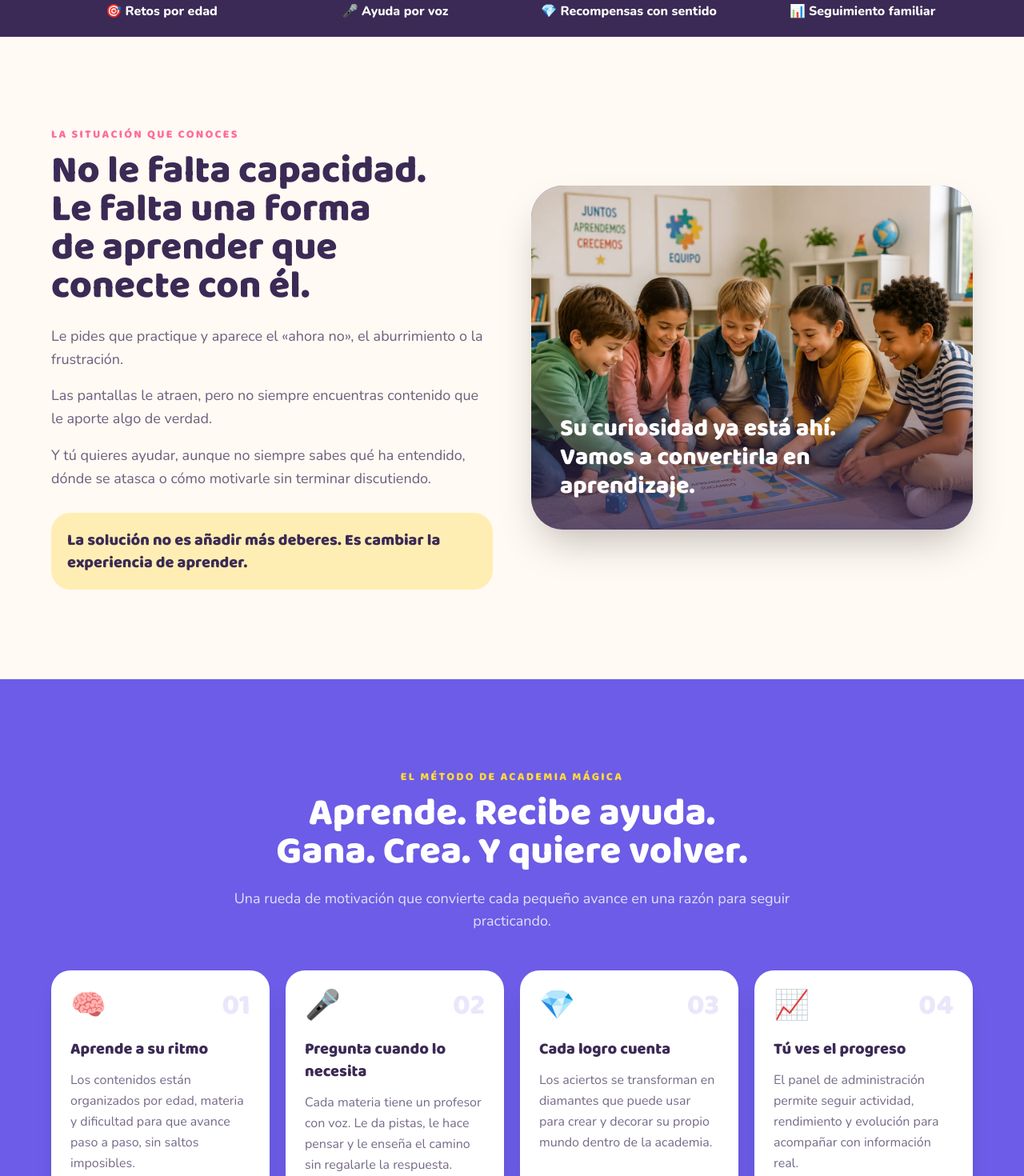
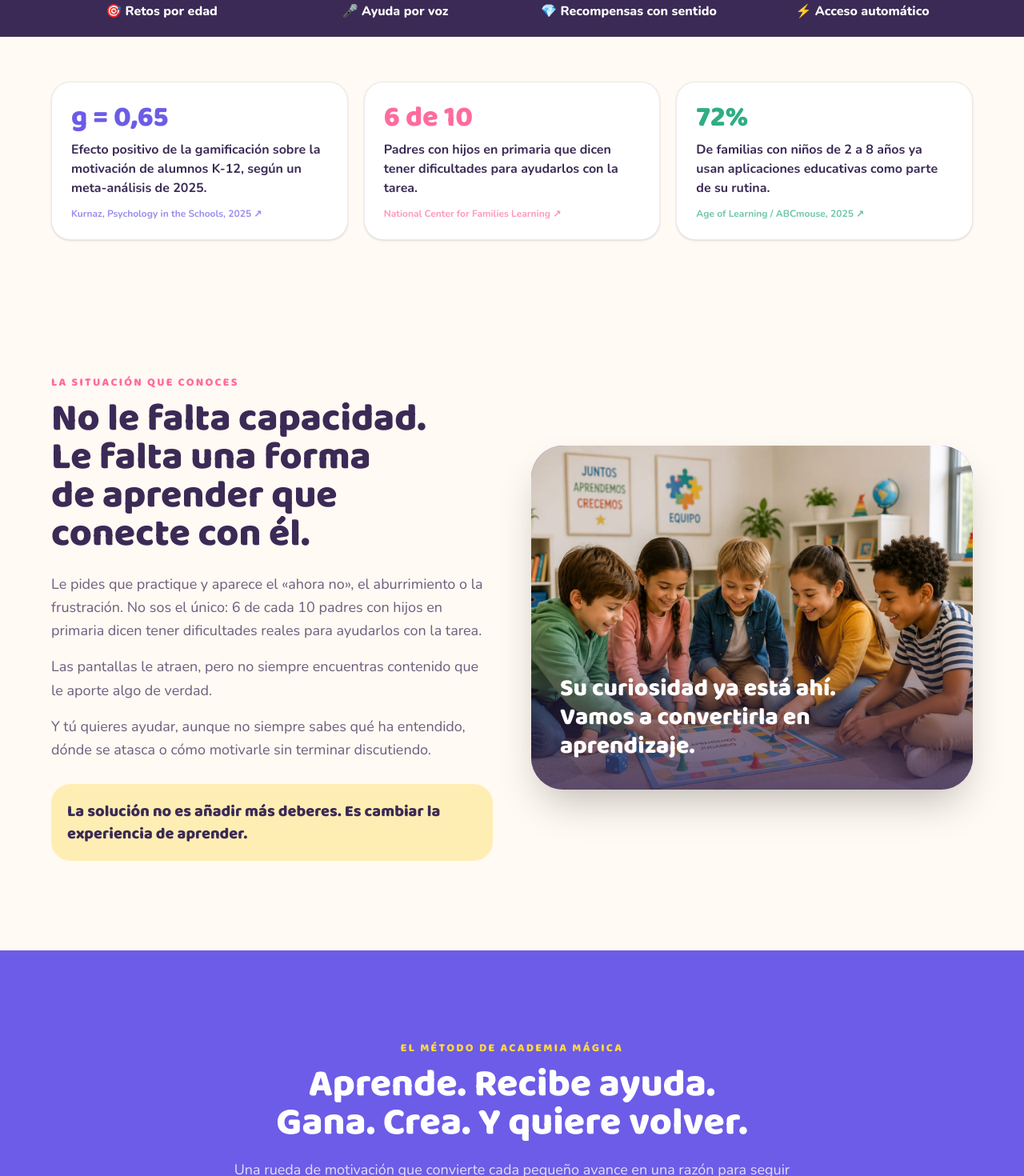
Before and after one commit to cantera-gt/academia-magica, a Next.js app: page / in a window 1280 px wide. Shown: the part 860-2330 px from the top of the page at 80% size. Built offline with nearby package versions, Linux system fonts and the light colour scheme; no server answers.

Commit message:
Revise text for clarity and payment access details
Updated various text elements to include information about immediate access after payment and adjusted wording for clarity.

```diff
--- a/src/app/page.tsx
+++ b/src/app/page.tsx
@@ -4,12 +4,13 @@ import Link from "next/link";
 import type { ReactNode } from "react";
 import { createClient } from "@/lib/supabase/server";
 import type { Subject } from "@/types/database";
+import StudentQuickLogin from "@/components/student-quick-login";
 
 const SITE_URL = "https://academia-magica-oficial.vercel.app";
 export const metadata: Metadata = {
   title: "Aprender jugando para niños de 4 a 10 años | Academia Mágica",
   description:
-    "Plataforma educativa gamificada para niños de 4 a 10 años con catálogo de materias, profesores con voz, progreso visible y diamantes por aprender.",
+    "Plataforma educativa gamificada para niños de 4 a 10 años con catálogo de materias, profesores con voz, progreso visible y diamantes por aprender. Acceso inmediato tras el pago.",
   alternates: { canonical: "/" },
   keywords: [
     "plataforma educativa para niños",
@@ -45,7 +46,7 @@ const BENEFITS = [
   { icon: "🧠", title: "Aprende a su ritmo", text: "Los contenidos están organizados por edad, materia y dificultad para que avance paso a paso, sin saltos imposibles." },
   { icon: "🎤", title: "Pregunta cuando lo necesita", text: "Cada materia tiene un profesor con voz. Le da pistas, le hace pensar y le enseña el camino sin regalarle la respuesta." },
   { icon: "💎", title: "Cada logro cuenta", text: "Los aciertos se transforman en diamantes que puede usar para crear y decorar su propio mundo dentro de la academia." },
-  { icon: "📈", title: "Tú ves el progreso", text: "El panel de administración permite seguir actividad, rendimiento y evolución para acompañar con información real." },
+  { icon: "📈", title: "Tú ves el progreso", text: "El panel familiar permite seguir actividad, rendimiento y evolución para acompañar con información real." },
 ];
 
 const FEATURED_SUBJECTS = [
@@ -54,12 +55,34 @@ const FEATURED_SUBJECTS = [
   { icon: "🫀", name: "Cuerpo humano", text: "Anatomía, sentidos, salud y hábitos explicados con curiosidad, ejemplos y actividades cercanas.", color: "bg-[#7fe7c4]" },
 ];
 
+const OBJECTIONS = [
+  {
+    icon: "🎮",
+    title: "“¿No es demasiada pantalla?”",
+    text: "Entendemos la duda. Lo que cambia es qué hace con esa pantalla: 7 de cada 10 familias con niños de 2 a 8 años ya usan aplicaciones educativas como parte de su rutina, según un estudio de verano 2025 de Age of Learning (ABCmouse). Nosotros sumamos límites de tiempo por sesión y un panel para que veas exactamente en qué invierte cada minuto.",
+    source: { label: "Age of Learning / ABCmouse, 2025", href: "https://www.abcmouse.com/learn/advice/education-app-statistics-every-parent-should-know/77938" },
+  },
+  {
+    icon: "🧪",
+    title: "“¿La gamificación realmente funciona?”",
+    text: "Un meta-análisis de 2025 sobre gamificación en educación K-12, publicado en Psychology in the Schools, encontró un efecto positivo de moderado a grande sobre la motivación de los alumnos (g = 0,654) frente a la enseñanza sin estos elementos.",
+    source: { label: "Kurnaz, Psychology in the Schools, 2025", href: "https://onlinelibrary.wiley.com/doi/10.1002/pits.70056" },
+  },
+  {
+    icon: "💳",
+    title: "“¿Es seguro pagar y cómo empiezo?”",
+    text: "El pago se procesa con PayPal. En cuanto se confirma, el acceso se activa al instante: recibís un correo con el enlace para crear el usuario de tu hijo/a, sin esperar respuesta de nadie.",
+    source: null,
+  },
+];
+
 const FAQS = [
   { question: "¿Para qué edades está pensada Academia Mágica?", answer: "Está diseñada principalmente para niños y niñas de 4 a 10 años. El contenido se organiza por edades para que cada alumno encuentre un reto adecuado a su momento de aprendizaje." },
   { question: "¿Necesita un adulto estar siempre a su lado?", answer: "Al principio conviene acompañarle para conocer la plataforma. Después puede avanzar con bastante autonomía: las instrucciones son claras y puede pedir ayuda al profesor por voz o texto." },
   { question: "¿El profesor le dice directamente la respuesta?", answer: "No. Está preparado para guiar con preguntas y pequeñas pistas. El objetivo es que el alumno comprenda y llegue a la solución por sí mismo." },
-  { question: "¿Qué puede controlar la familia?", answer: "El administrador puede gestionar alumnos y asignaturas, consultar actividad y rendimiento, revisar el progreso y premiar logros con diamantes." },
+  { question: "¿Qué puede controlar la familia?", answer: "Desde el panel para padres podés ver tiempo de uso, precisión, racha de días y progreso por materia, además de gestionar el acceso y contratar más materias cuando quieras." },
   { question: "¿Dónde funciona?", answer: "Es una aplicación web. Se accede online desde un navegador moderno en ordenador, tableta o móvil, sin instalar un programa especial." },
+  { question: "¿Qué pasa apenas termino de pagar?", answer: "El acceso se activa de inmediato. Te llega un correo con la confirmación de la compra y un enlace para crear el usuario con el que tu hijo/a va a entrar a la plataforma. Todo el proceso es automático, sin esperar a que alguien te responda." },
   { question: "¿Cómo puedo conocer el precio y matricularme?", answer: "Pulsa «Quiero matricularme», elige las materias y verás el precio final al instante. El acceso dura 3 meses: 1–3 materias cuestan $10 cada una, 4–6 cuestan $8, 7–10 cuestan $7 y desde 11 cuestan $6. Después puedes continuar al pago seguro con PayPal." },
 ];
 
@@ -83,7 +106,7 @@ const jsonLd = {
       url: SITE_URL,
       audience: { "@type": "PeopleAudience", suggestedMinAge: 4, suggestedMaxAge: 10 },
       provider: { "@id": SITE_URL + "/#organization" },
-      description: "Aprendizaje gamificado con un catálogo creciente de materias, profesores por voz, ejercicios y recompensas.",
+      description: "Aprendizaje gamificado con un catálogo creciente de materias, profesores por voz, ejercicios y recompensas. Acceso inmediato y automático tras el pago.",
     },
     {
       "@type": "FAQPage",
@@ -129,9 +152,9 @@ export default async function Home() {
           </Link>
           <nav aria-label="Navegación principal" className="flex items-center gap-3">
             <a href="#como-funciona" className="hidden text-sm font-bold text-[#3b2a55]/70 transition hover:text-[#6c5ce7] md:block">Cómo funciona</a>
-            <Link href="/alumno" className="rounded-full border-2 border-[#6c5ce7] px-4 py-2 text-sm font-extrabold text-[#6c5ce7] transition hover:bg-[#6c5ce7] hover:text-white sm:px-5">
+            <a href="#acceso-alumnos" className="rounded-full border-2 border-[#6c5ce7] px-4 py-2 text-sm font-extrabold text-[#6c5ce7] transition hover:bg-[#6c5ce7] hover:text-white sm:px-5">
               Acceso alumnos
-            </Link>
+            </a>
           </nav>
         </div>
       </header>
@@ -148,14 +171,14 @@ export default async function Home() {
               Que aprender deje de ser una pelea y se convierta en su <span className="text-[#6c5ce7]">aventura favorita</span>
             </h1>
             <p className="mx-auto mt-6 max-w-xl text-pretty text-lg font-semibold leading-relaxed text-[#3b2a55]/75 sm:text-xl lg:mx-0">
-              Academia Mágica transforma un catálogo creciente de materias en retos, profesores que guían y diamantes que dan ganas de seguir. Tú ves cómo avanza. Tu hijo disfruta aprendiendo.
+              Academia Mágica transforma un catálogo creciente de materias en retos, profesores que guían y diamantes que dan ganas de seguir. Pagás, el acceso se activa al instante y tu hijo/a ya puede entrar.
             </p>
             <div className="mt-8 flex flex-col items-center gap-3 sm:flex-row sm:justify-center lg:justify-start">
               <EnrollmentLink className="w-full text-lg sm:w-auto sm:px-9 sm:py-4">Quiero matricularme</EnrollmentLink>
               <a href="#como-funciona" className="inline-flex min-h-12 w-full items-center justify-center rounded-2xl px-7 py-3.5 font-extrabold text-[#6c5ce7] transition hover:bg-[#6c5ce7]/10 sm:w-auto">Ver cómo funciona ↓</a>
             </div>
             <div className="mt-7 flex flex-wrap justify-center gap-x-5 gap-y-2 text-sm font-bold text-[#3b2a55]/65 lg:justify-start">
-              <span>✓ 100% online</span><span>✓ A su ritmo</span><span>✓ Progreso visible</span>
+              <span>✓ Acceso inmediato tras el pago</span><span>✓ A su ritmo</span><span>✓ Progreso visible</span>
             </div>
           </div>
 
@@ -178,7 +201,29 @@ export default async function Home() {
 
       <section aria-label="Ventajas principales" className="bg-[#3b2a55] px-5 py-5 text-white sm:px-8">
         <div className="mx-auto grid max-w-6xl grid-cols-2 gap-4 text-center text-sm font-extrabold sm:grid-cols-4 sm:text-base">
-          <p>🎯 Retos por edad</p><p>🎤 Ayuda por voz</p><p>💎 Recompensas con sentido</p><p>📊 Seguimiento familiar</p>
+          <p>🎯 Retos por edad</p><p>🎤 Ayuda por voz</p><p>💎 Recompensas con sentido</p><p>⚡ Acceso automático</p>
+        </div>
+      </section>
+
+      <section aria-label="Respaldo con datos" className="px-5 py-14 sm:px-8">
+        <div className="mx-auto max-w-6xl">
+          <div className="grid gap-5 sm:grid-cols-3">
+            <div className="rounded-3xl border border-[#3b2a55]/10 bg-white p-6 shadow-sm">
+              <p className="font-display text-4xl font-extrabold text-[#6c5ce7]">g = 0,65</p>
+              <p className="mt-2 font-bold">Efecto positivo de la gamificación sobre la motivación de alumnos K-12, según un meta-análisis de 2025.</p>
+              <a href="https://onlinelibrary.wiley.com/doi/10.1002/pits.70056" target="_blank" rel="noopener noreferrer" className="mt-3 block text-xs font-bold text-[#6c5ce7]/70 hover:underline">Kurnaz, Psychology in the Schools, 2025 ↗</a>
+            </div>
+            <div className="rounded-3xl border border-[#3b2a55]/10 bg-white p-6 shadow-sm">
+              <p className="font-display text-4xl font-extrabold text-[#ff6b9d]">6 de 10</p>
+              <p className="mt-2 font-bold">Padres con hijos en primaria que dicen tener dificultades para ayudarlos con la tarea.</p>
+              <a href="https://familieslearning.org/blog/60-percent-of-parents-struggle-to-help-with-homework-survey-reveals/" target="_blank" rel="noopener noreferrer" className="mt-3 block text-xs font-bold text-[#ff6b9d]/70 hover:underline">National Center for Families Learning ↗</a>
+            </div>
+            <div className="rounded-3xl border border-[#3b2a55]/10 bg-white p-6 shadow-sm">
+              <p className="font-display text-4xl font-extrabold text-[#2fae82]">72%</p>
+              <p className="mt-2 font-bold">De familias con niños de 2 a 8 años ya usan aplicaciones educativas como parte de su rutina.</p>
+              <a href="https://www.abcmouse.com/learn/advice/education-app-statistics-every-parent-should-know/77938" target="_blank" rel="noopener noreferrer" className="mt-3 block text-xs font-bold text-[#2fae82]/70 hover:underline">Age of Learning / ABCmouse, 2025 ↗</a>
+            </div>
+          </div>
         </div>
       </section>
 
@@ -188,7 +233,7 @@ export default async function Home() {
             <p className="font-display text-sm font-extrabold uppercase tracking-[0.16em] text-[#ff6b9d]">La situación que conoces</p>
             <h2 className="font-display mt-3 text-balance text-3xl font-extrabold sm:text-5xl">No le falta capacidad. Le falta una forma de aprender que conecte con él.</h2>
             <div className="mt-6 space-y-4 text-lg leading-relaxed text-[#3b2a55]/75">
-              <p>Le pides que practique y aparece el «ahora no», el aburrimiento o la frustración.</p>
+              <p>Le pides que practique y aparece el «ahora no», el aburrimiento o la frustración. No sos el único: 6 de cada 10 padres con hijos en primaria dicen tener dificultades reales para ayudarlos con la tarea.</p>
               <p>Las pantallas le atraen, pero no siempre encuentras contenido que le aporte algo de verdad.</p>
               <p>Y tú quieres ayudar, aunque no siempre sabes qué ha entendido, dónde se atasca o cómo motivarle sin terminar discutiendo.</p>
             </div>
@@ -303,9 +348,30 @@ export default async function Home() {
         </div>
       </section>
 
+      <section aria-label="Dudas frecuentes antes de matricularte" className="px-5 py-20 sm:px-8 sm:py-28">
+        <div className="mx-auto max-w-5xl">
+          <div className="mx-auto max-w-3xl text-center">
+            <p className="font-display text-sm font-extrabold uppercase tracking-[0.16em] text-[#ff6b9d]">Antes de decidir</p>
+            <h2 className="font-display mt-3 text-3xl font-extrabold sm:text-5xl">Las dudas más habituales, respondidas con datos</h2>
+          </div>
+          <div className="mt-10 grid gap-5 sm:grid-cols-3">
+            {OBJECTIONS.map((item) => (
+              <article key={item.title} className="rounded-3xl border border-[#3b2a55]/10 bg-white p-6 shadow-sm">
+                <span className="text-3xl" aria-hidden="true">{item.icon}</span>
+                <h3 className="font-display mt-3 text-lg font-extrabold">{item.title}</h3>
+                <p className="mt-2 text-sm leading-relaxed text-[#3b2a55]/70">{item.text}</p>
+                {item.source && (
+                  <a href={item.source.href} target="_blank" rel="noopener noreferrer" className="mt-3 block text-xs font-bold text-[#6c5ce7]/70 hover:underline">{item.source.label} ↗</a>
+                )}
+              </article>
+            ))}
+          </div>
+        </div>
+      </section>
+
       <section className="px-5 py-20 sm:px-8 sm:py-28">
         <div className="mx-auto max-w-4xl">
-          <div className="text-center"><p className="font-display text-sm font-extrabold uppercase tracking-[0.16em] text-[#ff6b9d]">Antes de matricularte</p><h2 className="font-display mt-3 text-3xl font-extrabold sm:text-5xl">Preguntas frecuentes</h2></div>
+          <div className="text-center"><p className="font-display text-sm font-extrabold uppercase tracking-[0.16em] text-[#ff6b9d]">Preguntas frecuentes</p><h2 className="font-display mt-3 text-3xl font-extrabold sm:text-5xl">Todo lo demás que quizás te preguntes</h2></div>
           <div className="mt-10 space-y-4">
             {FAQS.map((item) => (
               <details key={item.question} className="group rounded-3xl border border-[#3b2a55]/10 bg-white p-6 shadow-sm">
@@ -317,15 +383,26 @@ export default async function Home() {
         </div>
       </section>
 
-      <section id="matricula" className="scroll-mt-20 px-5 pb-20 sm:px-8 sm:pb-28">
+      <section id="acceso-alumnos" className="scroll-mt-20 bg-[#f2e9ff] px-5 py-20 sm:px-8 sm:py-28">
+        <div className="mx-auto grid max-w-5xl items-center gap-10 lg:grid-cols-[1fr_.9fr]">
+          <div>
+            <p className="font-display text-sm font-extrabold uppercase tracking-[0.16em] text-[#6c5ce7]">¿Ya sos parte de Academia Mágica?</p>
+            <h2 className="font-display mt-3 text-balance text-3xl font-extrabold sm:text-4xl">Entrá directo desde acá, sin buscar otra página</h2>
+            <p className="mt-4 text-lg leading-relaxed text-[#3b2a55]/70">Si tu hijo/a ya tiene usuario, escribí su nombre de usuario y su PIN acá mismo. Si todavía no se matriculó, hacelo en un par de minutos y el acceso queda listo al instante.</p>
+          </div>
+          <StudentQuickLogin />
+        </div>
+      </section>
+
+      <section className="scroll-mt-20 px-5 pb-20 sm:px-8 sm:pb-28">
         <div className="relative mx-auto max-w-6xl overflow-hidden rounded-[2.5rem] bg-gradient-to-br from-[#6c5ce7] via-[#755ee5] to-[#ff6b9d] px-6 py-14 text-center text-white shadow-2xl sm:px-12 sm:py-20">
           <div className="pointer-events-none absolute -left-16 -top-16 h-48 w-48 rounded-full bg-[#ffd93d]/25 blur-3xl" />
           <div className="relative mx-auto max-w-3xl">
             <p className="font-display text-sm font-extrabold uppercase tracking-[0.16em] text-[#ffd93d]">El siguiente paso</p>
             <h2 className="font-display mt-3 text-balance text-3xl font-extrabold sm:text-5xl">¿Quieres que aprender sea el momento que tu hijo espera?</h2>
-            <p className="mx-auto mt-5 max-w-2xl text-lg text-white/85">Escríbenos con su edad y te explicaremos personalmente la modalidad disponible, el precio y cómo empezar.</p>
+            <p className="mx-auto mt-5 max-w-2xl text-lg text-white/85">Elegí las materias, pagá con PayPal y el acceso queda activo al instante: te llega un correo con el enlace para crear el usuario de tu hijo/a. Sin esperas, sin trámites manuales.</p>
             <div className="mt-8"><EnrollmentLink className="text-lg sm:px-10 sm:py-4">Quiero matricularme</EnrollmentLink></div>
-            <p className="mt-4 text-sm font-semibold text-white/70">Sin compromiso. Respuesta personal por correo.</p>
+            <p className="mt-4 text-sm font-semibold text-white/70">Pago seguro con PayPal · Acceso inmediato · Duración de 3 meses</p>
           </div>
         </div>
       </section>
@@ -335,7 +412,7 @@ export default async function Home() {
           <div><p className="font-display text-xl font-extrabold text-white">✨ Academia Mágica</p><p className="mt-1 text-sm">Aprender jugando es posible.</p></div>
           <div className="flex flex-wrap justify-center gap-5 text-sm font-bold">
             <a href="mailto:businesscatserrano@gmail.com" className="hover:text-white">Contacto</a>
-            <Link href="/alumno" className="hover:text-white">Acceso alumnos</Link>
+            <a href="#acceso-alumnos" className="hover:text-white">Acceso alumnos</a>
             <Link href="/login" className="hover:text-white">Administración</Link>
           </div>
         </div>
```
